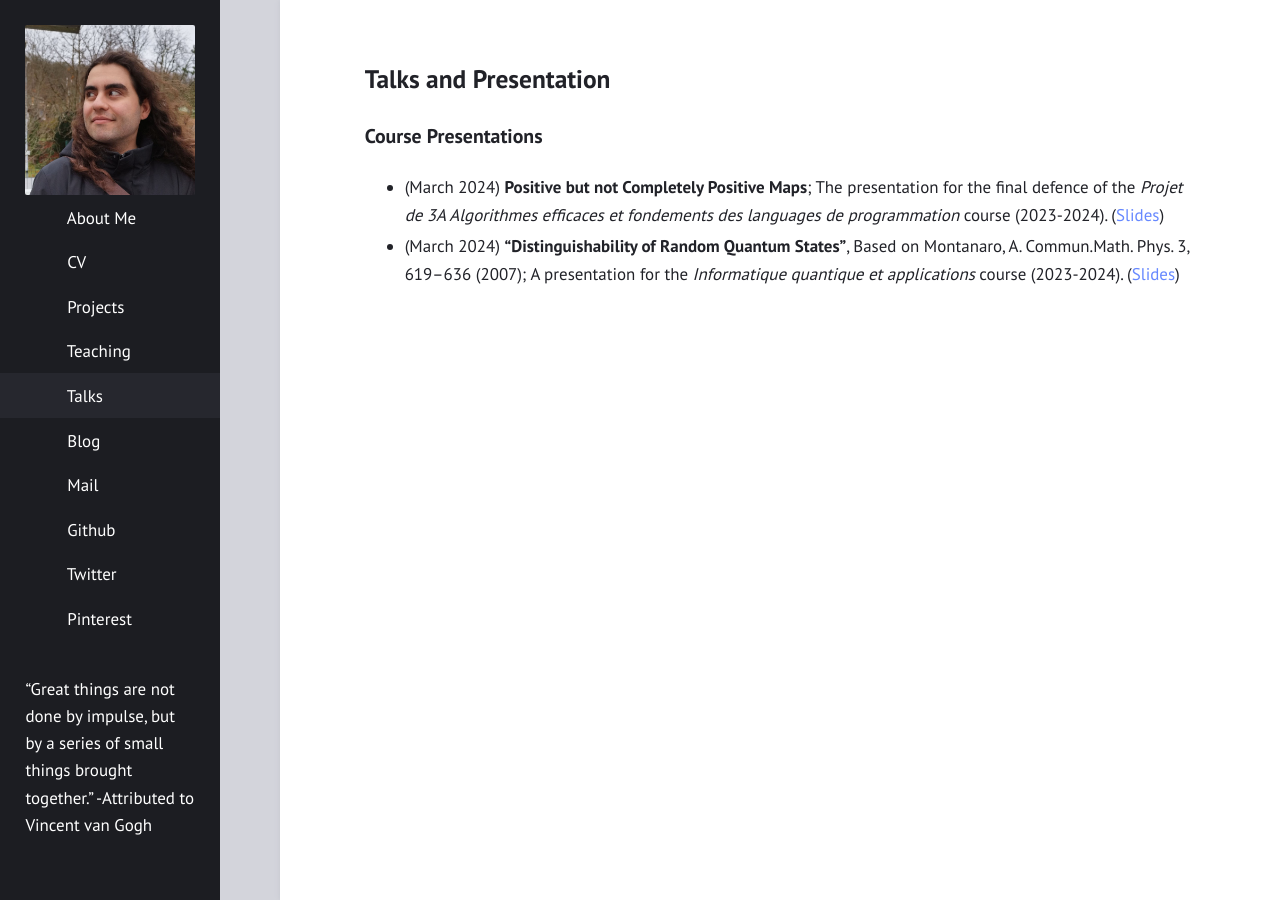
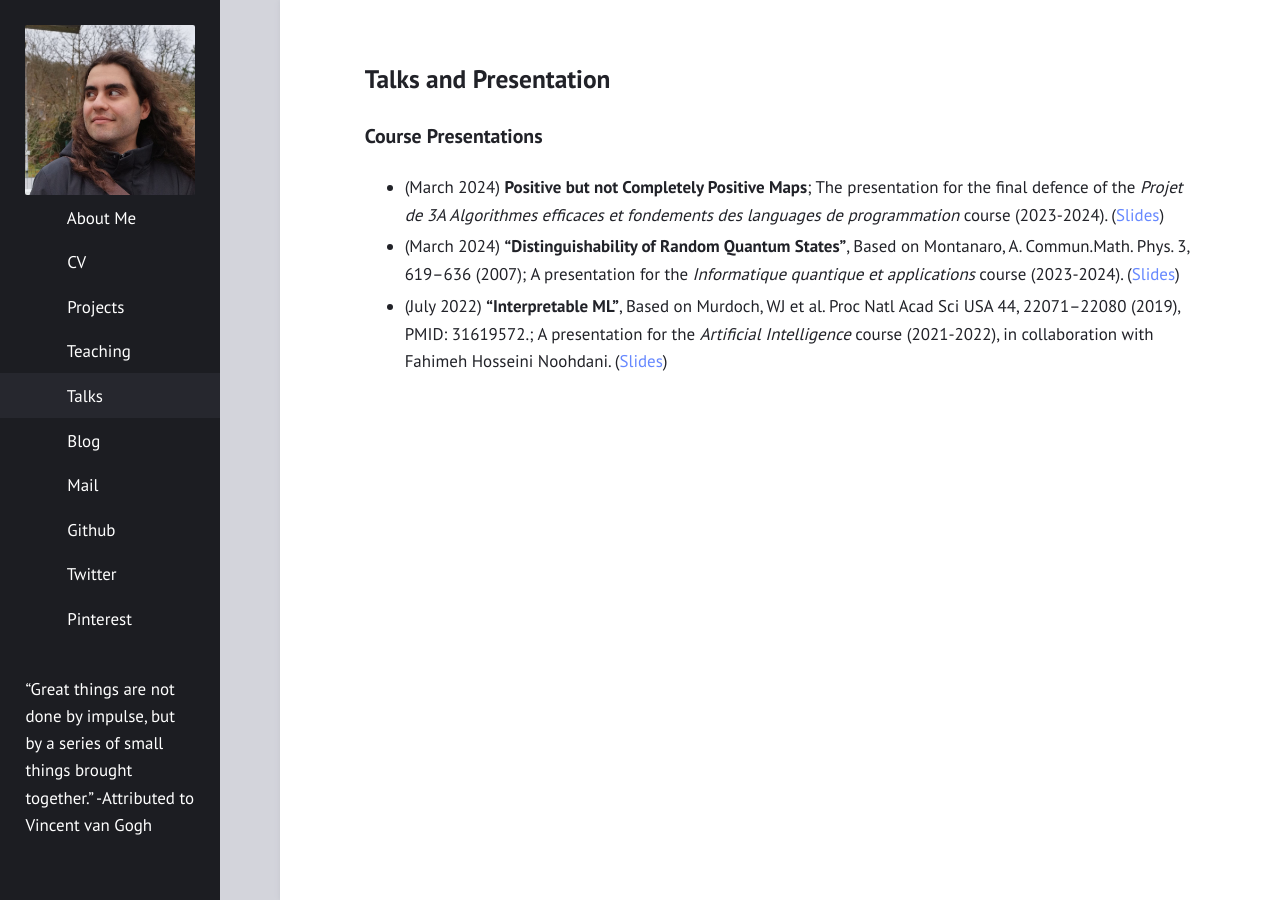
Before and after one commit to ali-almasi/ali-almasi.github.io, a Jekyll site: the page built from talks.md, in a window 1280 px wide. Built offline with Jekyll 4.4.1, drawn with Linux system fonts in a browser that asks for light colours.

Commit message:
Update talks.md

```diff
--- a/talks.md
+++ b/talks.md
@@ -7,3 +7,4 @@ layout: post
 ### Course Presentations
  *   (March 2024) **Positive but not Completely Positive Maps**; The presentation for the final defence of the *Projet de 3A Algorithmes efficaces et fondements des languages de programmation* course (2023-2024). ([Slides](projects_materials/pncp/PnCP_defence.pdf))
  *   (March 2024) **"Distinguishability of Random Quantum States"**, Based on Montanaro, A. Commun.Math. Phys. 3, 619–636 (2007); A presentation for the *Informatique quantique et applications* course (2023-2024). ([Slides](talks_materials/Discrimination_of_random_states/discrimination_of_random_states_slides.pdf))
+ *   (July 2022) **"Interpretable ML"**, Based on Murdoch, WJ et al. Proc Natl Acad Sci USA 44, 22071–22080 (2019), PMID: 31619572.; A presentation for the *Artificial Intelligence* course (2021-2022), in collaboration with Fahimeh Hosseini Noohdani. ([Slides](talks_materials/Interpretable_AI/interpretale_AI.pdf))
```
